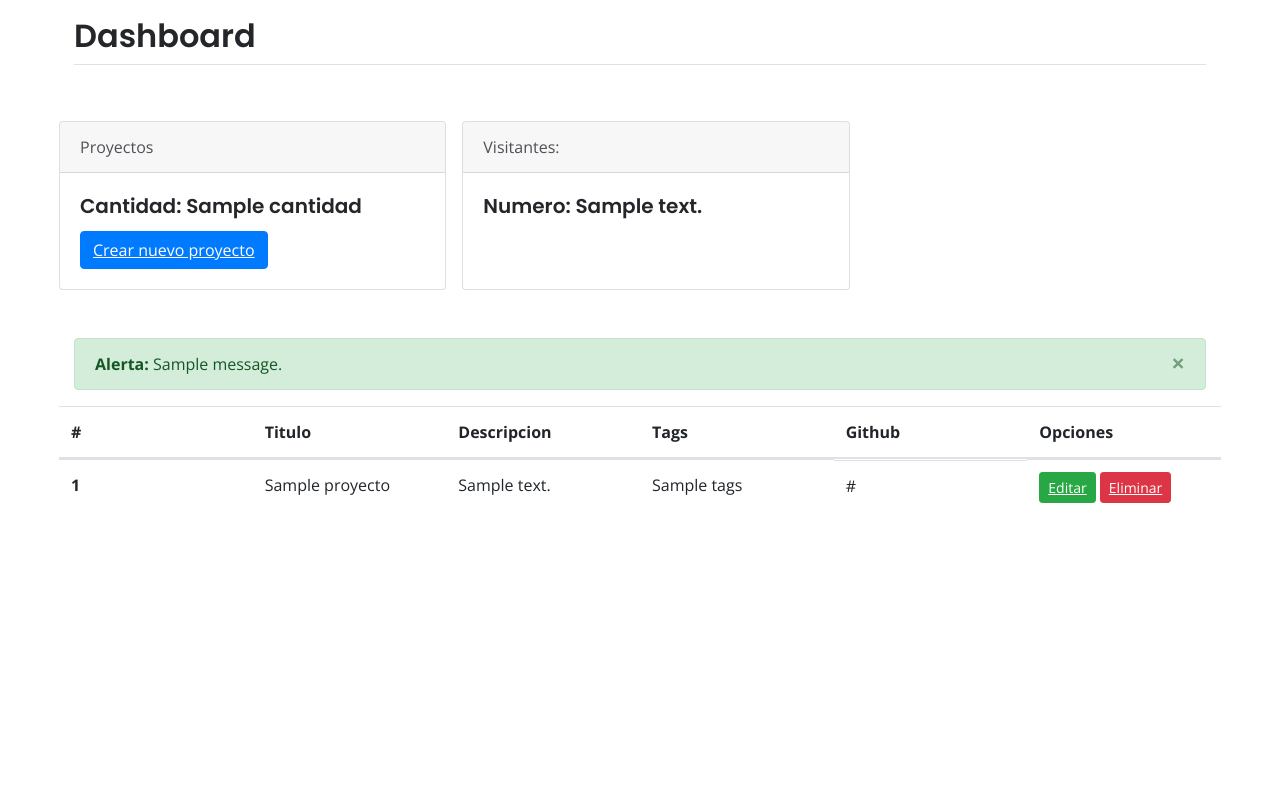
After one commit to GarciaJhonLucas/django-portfolio, a Django app: template portafolio/templates/dashboard.html in a window 1280 px wide. The commit adds this page. Run offline with Django 4.2, Linux system fonts and the light colour scheme; the template is opened without the code that fills it: most values are stand-ins (such as "Sample title", 1, 10 or a date in 2020); one stand-in notice (Sample message) is shown; some libraries are stand-ins or nearby versions.

Commit message:
Christmas Update

```diff
--- a/portafolio/static/css/config.css
+++ b/portafolio/static/css/config.css
@@ -1,6 +1,5 @@
 :root {
     --bs-oscuro: #24262a;
-    --bs-claro: #24262a;
     --bs-white: #fff
 }
 
@@ -9,12 +8,12 @@
 }
 
 ::-webkit-scrollbar-track {
-    background: var(--bs-oscuro);
+    background: var(--bs-white);
     border-radius: 0
 }
 
 ::-webkit-scrollbar-thumb {
-    background: var(--bs-white);
+    background: var(--bs-oscuro);
     border-radius: 50px
 }
 
@@ -22,3 +21,32 @@
     border-color: var(--bs-oscuro);
     box-shadow: inset 0 1px 1px rgba(0, 0, 0, .075), 0 0 0 rgba(255, 0, 0, .6)
 }
+
+
+table {
+    width: 100%;
+}
+
+thead,
+tbody tr {
+    display: table;
+    width: 100%;
+    table-layout: fixed;
+}
+
+tbody {
+    display: block;
+    overflow-y: auto;
+    table-layout: fixed;
+    max-height: 100px;
+}
+
+.text {
+    overflow: hidden;
+    text-overflow: ellipsis;
+    display: -webkit-box;
+    -webkit-line-clamp: 2;
+    /* number of lines to show */
+    line-clamp: 2;
+    -webkit-box-orient: vertical;
+}
--- /dev/null
+++ b/portafolio/templates/dashboard.html
@@ -0,0 +1,67 @@
+{% extends 'partials/layout.html' %}
+{% block contend %}
+
+<div class="container px-1 py-3" id="hanging-icons">
+    <h2 class="pb-2 border-bottom">Dashboard</h2>
+    <div class="row g-4 py-5 row-cols-1 row-cols-lg-3">
+        <div class="card" style="margin-right: 1rem;">
+            <div class="card-header">
+                Proyectos
+            </div>
+            <div class="card-body">
+                <h5 class="card-title">Cantidad: {{ cantidad }} </h5>
+                <a href="/create" class="btn btn-primary">Crear nuevo proyecto</a>
+            </div>
+        </div>
+
+        <div class="card" style="margin-right: 1rem;">
+            <div class="card-header">
+                Visitantes:
+            </div>
+            <div class="card-body">
+                <h5 class="card-title">Numero: {{ visitantes }}</h5>
+            </div>
+        </div>
+    </div>
+
+    {% for message in messages %}
+    <div class="alert alert-{{ message.tags }} alert-dismissible fade show" role="alert">
+        <strong>Alerta:</strong> {{ message }}.
+        <button type="button" class="close" data-dismiss="alert" aria-label="Close">
+            <span aria-hidden="true">&times;</span>
+        </button>
+    </div>
+    {% endfor %}
+
+    <div class="row">
+        <table class="table">
+            <thead>
+                <tr>
+                    <th scope="col">#</th>
+                    <th scope="col">Titulo</th>
+                    <th scope="col">Descripcion</th>
+                    <th scope="col">Tags</th>
+                    <th scope="col">Github</th>
+                    <th scope="col">Opciones</th>
+                </tr>
+            </thead>
+            <tbody>
+                {% for proyecto in proyectos %}
+                <tr>
+                    <th scope="row">{{ proyecto.id }}</th>
+                    <td>{{ proyecto.titulo }}</td>
+                    <td>{{ proyecto.descripcion }}</td>
+                    <td>{{ proyecto.tags }}</td>
+                    <td class="text">{{ proyecto.url_github }}</td>
+                    <td>
+                        <a href="{% url 'edit' proyecto.id %}" class="btn btn-success btn-sm">Editar</a>
+                        <a href="{% url 'delete' proyecto.id %}" class="btn btn-danger btn-sm">Eliminar</a>
+                    </td>
+                </tr>
+                {% endfor %}
+            </tbody>
+        </table>
+    </div>
+</div>
+
+{% endblock %}
--- a/portafolio/urls.py
+++ b/portafolio/urls.py
@@ -3,7 +3,10 @@ from . import views
 
 urlpatterns = [
     path('', views.home, name='portafolio'),
+    path('dashboard/', views.dashboard, name='dashboard'),
     path('create/', views.create, name='create'),
+    path('edit/<int:id>/', views.edit, name='edit'),
+    path('delete/<int:id>/', views.delete, name='delete'),
     path('login/', views.login, name='login'),
     path('register/', views.register, name='register'),
     path('logout/', views.logout, name='logout'),
```
Also changed, not shown: mainapp/settings.py (+9 -0 lines), portafolio/forms.py (+5 -2 lines), portafolio/middleware.py (added, +15 -0 lines), portafolio/models.py (+7 -0 lines), portafolio/templates/create.html (+5 -5 lines), portafolio/templates/edit.html (added, +60 -0 lines), portafolio/views.py (+38 -5 lines), requirements.txt (+1 -18 lines), media/portafolio/images/628141.jpg (added), media/portafolio/images/628141_uIHEJlF.jpg (added), media/portafolio/images/977589.jpg (added), portafolio/migrations/0002_visitante.py (added).
